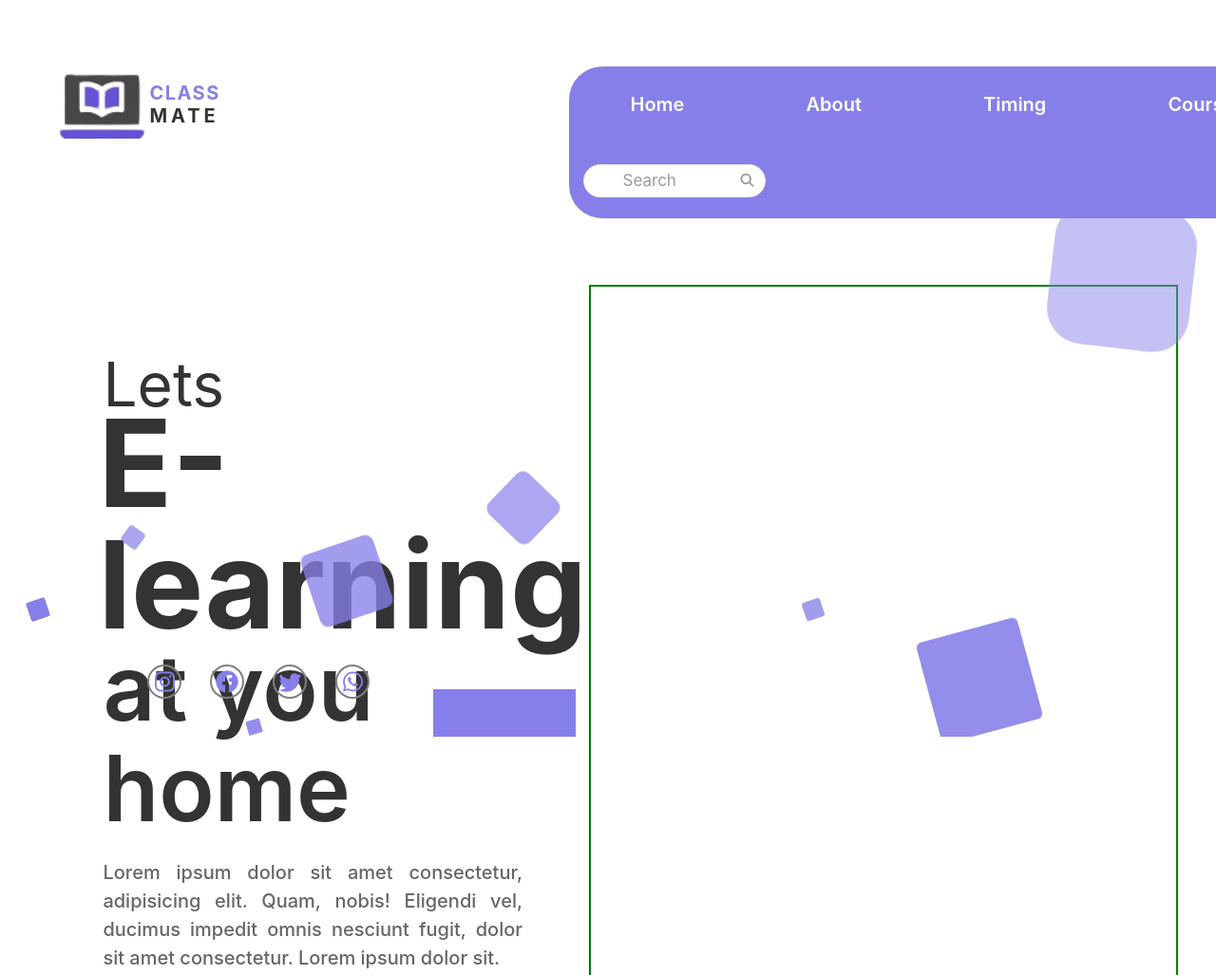
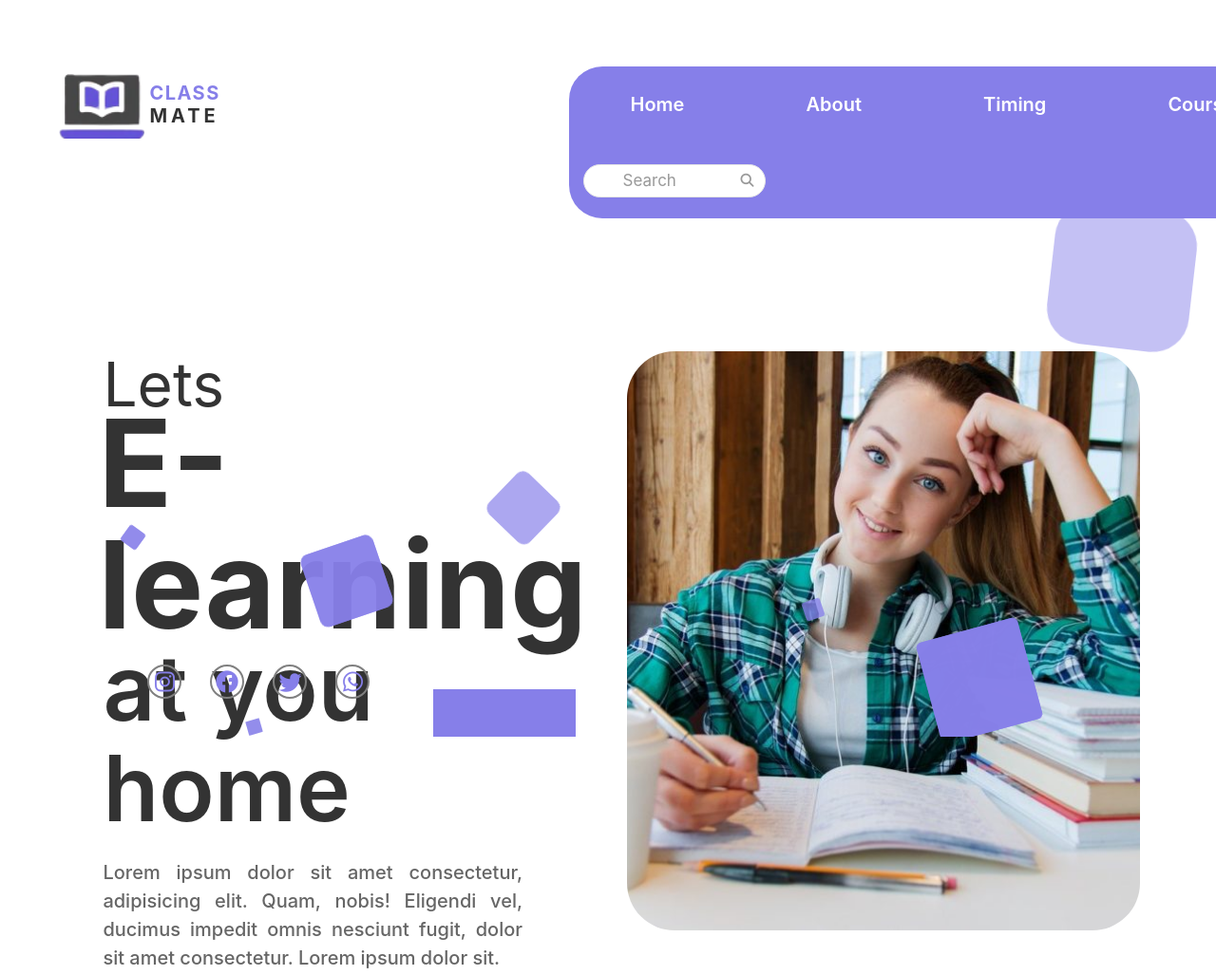
Before and after one commit to Alves5/Projetos-Landing-Page, a plain HTML site: page Projeto 2 - Class Mate/index.html in a window 1280 px wide. Shown: the top 1027 px of the page at 95% size. Drawn offline with Linux system fonts and the light colour scheme.

Commit message:
Landing page feita

```diff
--- a/Projeto 2 - Class Mate/css/main.css
+++ b/Projeto 2 - Class Mate/css/main.css
@@ -107,9 +107,6 @@ nav{
     font-size: 17px;
     font-weight: 600;
 }
-.lea2{
-    border: 2px solid green;
-}
 .circle-red{
     position: relative;
     border: 2.2px solid #808080;
@@ -143,6 +140,7 @@ nav{
     position: absolute;
     padding: 4.5px 0 0 4.5px;
 }
+
 /* CSS do background */
 html{
     background: #fff;
@@ -245,6 +243,49 @@ html{
     animation-delay: 0s;
     animation-duration: 11s;
 }
+.circles li:nth-child(11){
+    left: 25%;
+    width: 80px;
+    height: 80px;
+    animation-delay: 0s;
+}
+
+
+.circles li:nth-child(12){
+    left: 10%;
+    width: 20px;
+    height: 20px;
+    animation-delay: 2s;
+    animation-duration: 12s;
+}
+
+.circles li:nth-child(13){
+    left: 70%;
+    width: 20px;
+    height: 20px;
+    animation-delay: 4s;
+}
+.circles li:nth-child(14){
+    left: 75%;
+    width: 110px;
+    height: 110px;
+    animation-delay: 3s;
+}
+
+.circles li:nth-child(15){
+    left: 35%;
+    width: 150px;
+    height: 150px;
+    animation-delay: 7s;
+}
+
+.circles li:nth-child(16){
+    left: 50%;
+    width: 25px;
+    height: 25px;
+    animation-delay: 15s;
+    animation-duration: 45s;
+}
 
 
 
--- a/Projeto 2 - Class Mate/index.html
+++ b/Projeto 2 - Class Mate/index.html
@@ -80,10 +80,9 @@
                     </div>
                 </div>
             </div>
-            <div class="lea2 uk-width-expand@m uk-margin-large-top">
-                <div>
-                    <div id="triangulo"></div>
-                    <img src="" alt="">
+            <div class="lea2 uk-width-expand uk-margin-xlarge-top">
+                <div style="height: 610px; border-radius: 50px;" class="uk-height-large uk-flex uk-flex-center uk-flex-middle uk-background-cover uk-light" data-src="imagens/estudante.jpg" uk-img>
+
                 </div>
             </div>
         </div>
```
Also changed, not shown: Projeto 2 - Class Mate/imagens/estudante.jpg (added).
